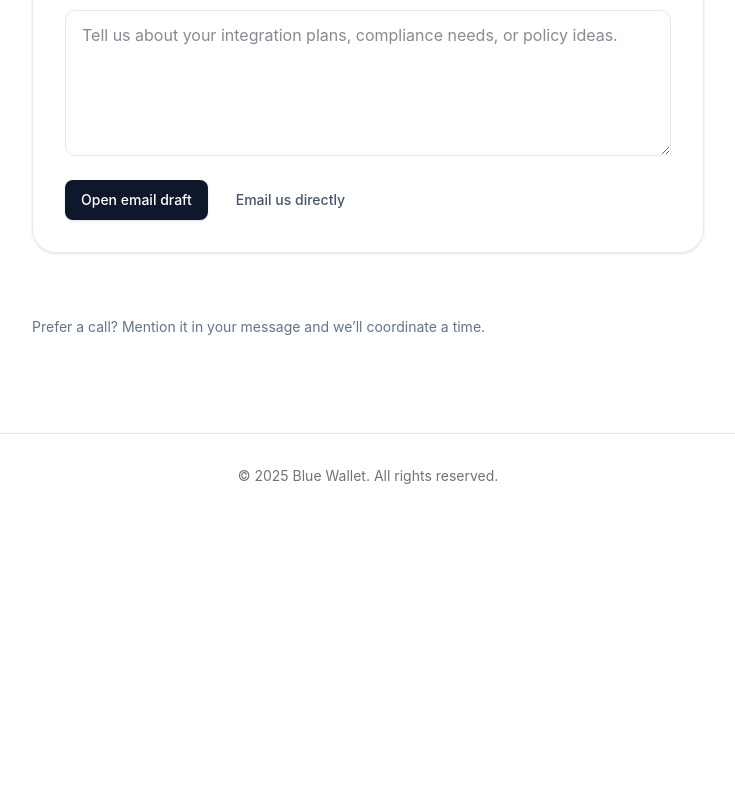
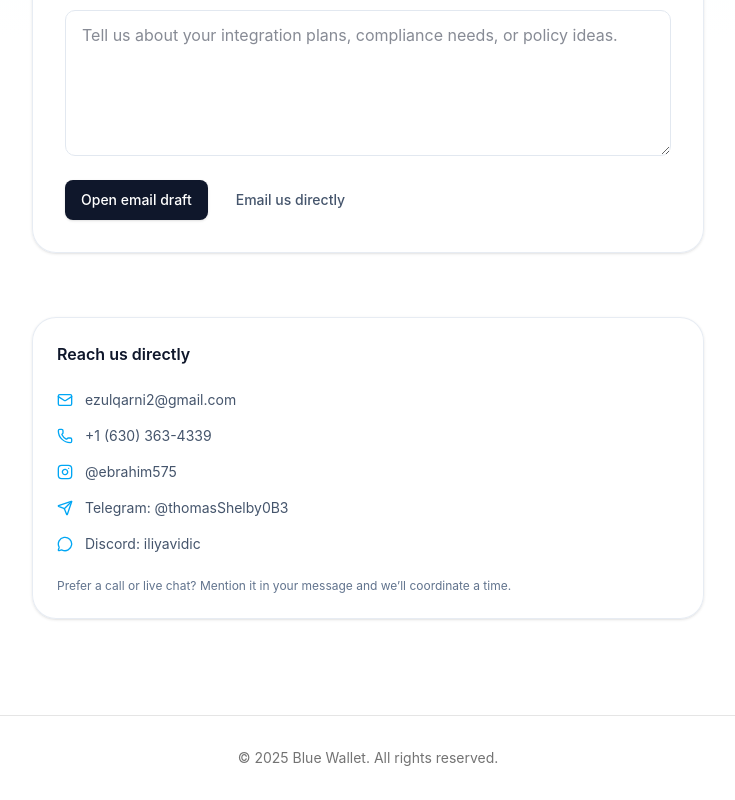
Before and after one commit to khansufyaan/Open, a Next.js app: page /contact in a window 1280 px wide. Shown: the part 639-1439 px from the top of the page, without its empty margins (272-1007 px from the left). Before the commit the page ends 1157 px from the top, so only its background shows below. Built offline with nearby package versions, Linux system fonts and the light colour scheme; no server answers; what @turnkey/sdk-react would draw is missing.

Commit message:
docs: add direct contact handles

```diff
--- a/app/contact/page.tsx
+++ b/app/contact/page.tsx
@@ -1,4 +1,6 @@
 import Link from "next/link";
+
+import { Instagram, Mail, MessageCircle, Phone, Send } from "lucide-react";
 
 import { Button } from "@/components/ui/button";
 
@@ -85,8 +87,41 @@ export default function ContactPage() {
             </form>
           </section>
 
-          <section className="text-sm text-slate-500 dark:text-slate-400">
-            Prefer a call? Mention it in your message and we’ll coordinate a time.
+          <section className="space-y-6 rounded-3xl border border-slate-200/80 bg-white/70 p-6 text-slate-600 shadow-sm backdrop-blur dark:border-slate-800/60 dark:bg-slate-900/70 dark:text-slate-200">
+            <h2 className="text-base font-semibold text-slate-900 dark:text-white">Reach us directly</h2>
+            <ul className="space-y-4 text-sm">
+              <li className="flex items-center gap-3">
+                <Mail className="h-4 w-4 text-sky-500" aria-hidden />
+                <a href="mailto:ezulqarni2@gmail.com" className="hover:underline">
+                  ezulqarni2@gmail.com
+                </a>
+              </li>
+              <li className="flex items-center gap-3">
+                <Phone className="h-4 w-4 text-sky-500" aria-hidden />
+                <a href="tel:+16303634339" className="hover:underline">
+                  +1 (630) 363-4339
+                </a>
+              </li>
+              <li className="flex items-center gap-3">
+                <Instagram className="h-4 w-4 text-sky-500" aria-hidden />
+                <a href="https://www.instagram.com/ebrahim575" target="_blank" rel="noopener noreferrer" className="hover:underline">
+                  @ebrahim575
+                </a>
+              </li>
+              <li className="flex items-center gap-3">
+                <Send className="h-4 w-4 text-sky-500" aria-hidden />
+                <a href="https://t.me/thomasShelby0B3" target="_blank" rel="noopener noreferrer" className="hover:underline">
+                  Telegram: @thomasShelby0B3
+                </a>
+              </li>
+              <li className="flex items-center gap-3">
+                <MessageCircle className="h-4 w-4 text-sky-500" aria-hidden />
+                <span>Discord: iliyavidic</span>
+              </li>
+            </ul>
+            <p className="text-xs text-slate-500 dark:text-slate-400">
+              Prefer a call or live chat? Mention it in your message and we’ll coordinate a time.
+            </p>
           </section>
         </main>
       </div>
```
